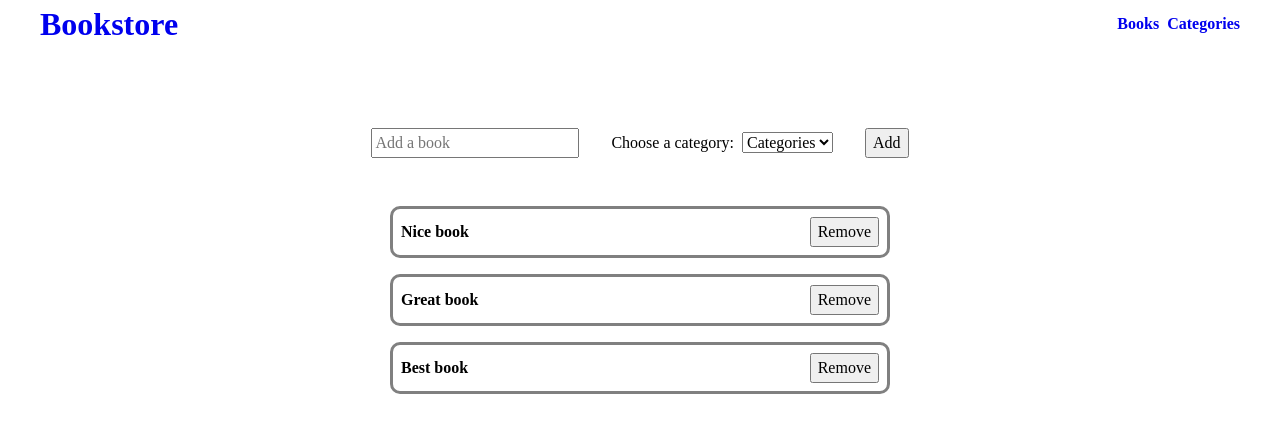
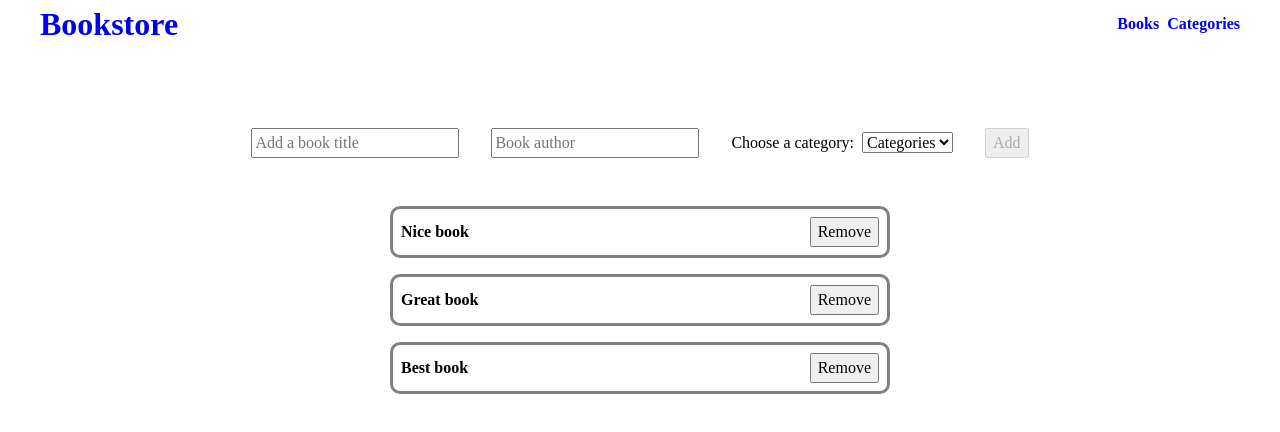
Before and after one commit to ShadyShawkat/bookstore, a React (Create React App) app: page / in a window 1280 px wide. Shown: the top 432 px of the page. Built offline with nearby package versions, Linux system fonts and the light colour scheme.

Commit message:
Implement add book functionality

```diff
--- a/package.json
+++ b/package.json
@@ -9,11 +9,12 @@
     "prop-types": "^15.8.1",
     "react": "^17.0.2",
     "react-dom": "^17.0.2",
+    "react-redux": "^7.2.6",
     "react-router-dom": "^6.2.1",
     "react-scripts": "5.0.0",
     "redux": "^4.1.2",
-    "react-redux": "^7.2.6",
     "redux-logger": "^3.0.6",
+    "uuid": "^8.3.2",
     "web-vitals": "^2.1.3"
   },
   "scripts": {
--- a/src/components/AddBook/AddBook.js
+++ b/src/components/AddBook/AddBook.js
@@ -1,13 +1,57 @@
-import React from 'react';
+/* eslint-disable operator-linebreak */
+import { useDispatch } from 'react-redux';
+import { useState } from 'react';
+import { v4 as uuid } from 'uuid';
 import styles from './AddBook.module.css';
 
-const AddBook = () => (
+import { addBook } from '../../redux/books/books';
+
+const AddBook = () => {
+  const [bookTitle, setBookTitle] = useState('');
+  const [bookAuthor, setBookAuthor] = useState('');
+  const [categoryValue, setCategoryValue] = useState('none');
+  const dispatch = useDispatch();
+
+  const BookTitleInputHandler = (e) => {
+    setBookTitle(e.target.value);
+  };
+
+  const BookAuthorInputHandler = (e) => {
+    setBookAuthor(e.target.value);
+  };
+
+  const submitBookHandler = (e) => {
+    e.preventDefault();
+    const newBook = {
+      id: uuid(),
+      title: bookTitle.trim(),
+      author: bookAuthor.trim(),
+    };
+    dispatch(addBook(newBook));
+  };
+
+  return (
     <form className={styles['add-form']}>
-    <input type="text" placeholder="Add a book" />
+      <input
+        type="text"
+        placeholder="Add a book title"
+        value={bookTitle}
+        onChange={BookTitleInputHandler}
+      />
+      <input
+        type="text"
+        placeholder="Book author"
+        value={bookAuthor}
+        onChange={BookAuthorInputHandler}
+      />
       <label htmlFor="categories">
         Choose a category:
-      <select id="categories">
-        <option value="none" disabled hidden selected>
+        <select
+          id="categories"
+          value={categoryValue}
+          onChange={(e) => setCategoryValue(e.target.value)}
+        >
+          <option value="none" disabled hidden>
             Categories
           </option>
           <option value="action">Action</option>
@@ -16,8 +60,19 @@ const AddBook = () => (
           <option value="horror">Horror</option>
         </select>
       </label>
-    <button type="submit">Add</button>
+      <button
+        type="submit"
+        onClick={submitBookHandler}
+        disabled={
+          bookTitle.trim() === '' ||
+          bookAuthor.trim() === '' ||
+          categoryValue === 'none'
+        }
+      >
+        Add
+      </button>
     </form>
   );
+};
 
 export default AddBook;
```
Also changed, not shown: 1 other file (tests, documents, lock files or other folders). Lines whose indentation alone changed are shown as unchanged.
